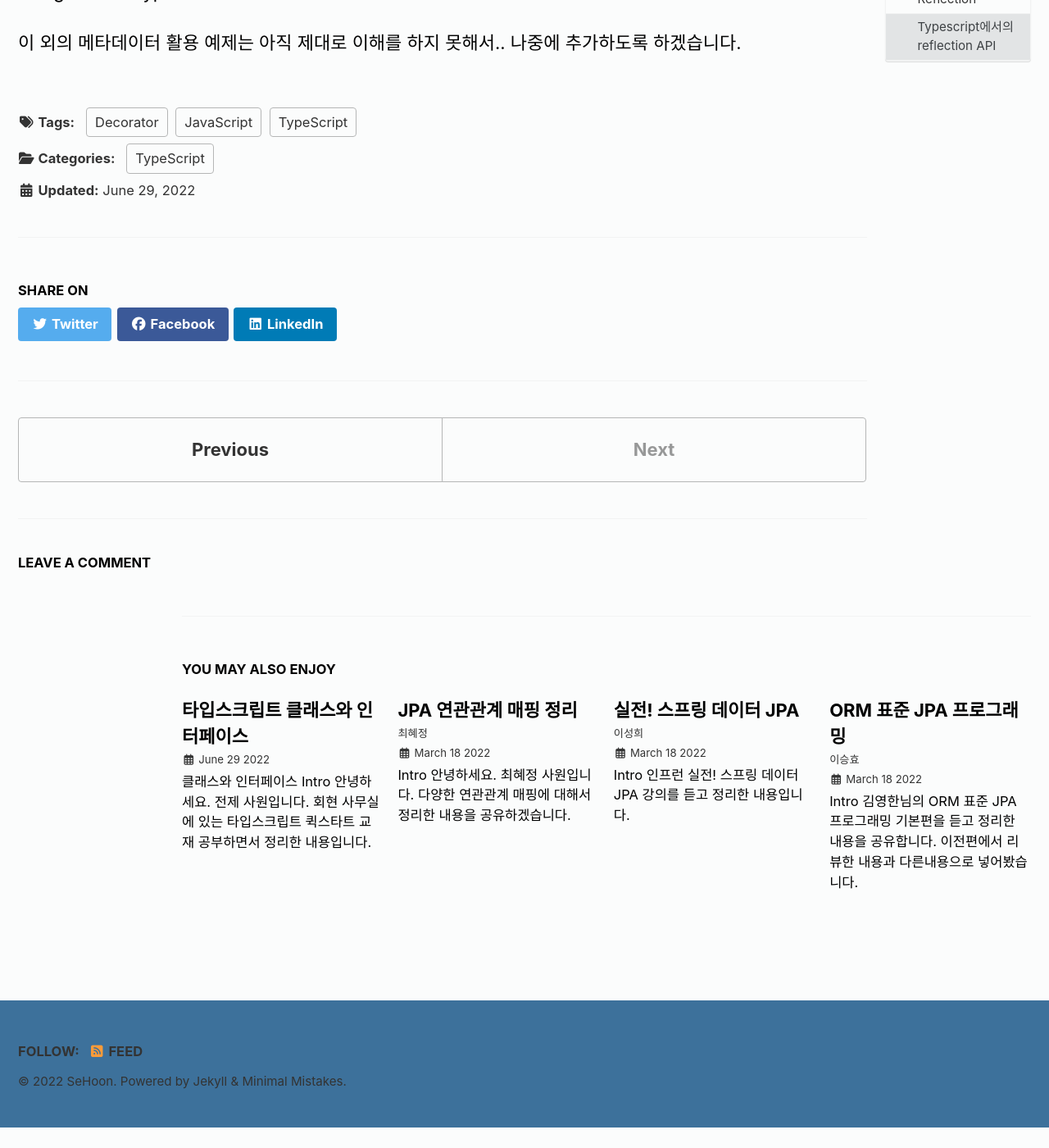
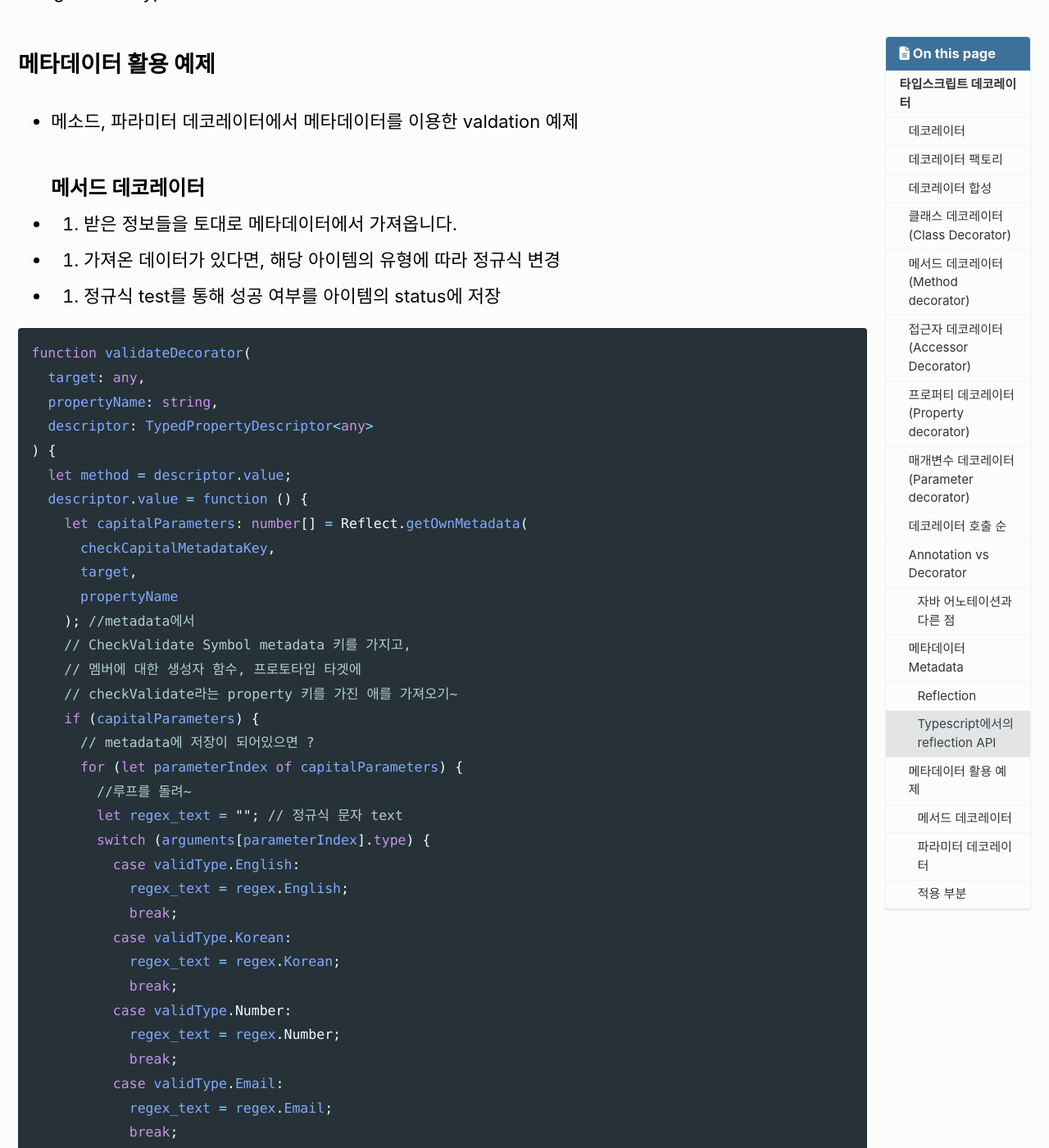
Before and after one commit to openobjectnet/openobjectnet.github.io, a Jekyll site: the page built from _posts/2022-07-04-typescript-decorator.md, in a window 1280 px wide and 1400 px high, scrolled down 16147 px. Shown: the whole window at 82% size. Built offline with Jekyll 4.4.1, drawn with Linux system fonts in a browser that asks for light colours; cached includes are drawn as plain includes; nearby versions of some CDN libraries; comment, search, counter and statistics services are not loaded; before the commit the page ends 17522 px from its top, so only the background shows below that; some of the changed text lies outside the part shown.

Commit message:
Add metadata decorator example

````diff
--- a/_posts/2022-07-04-typescript-decorator.md
+++ b/_posts/2022-07-04-typescript-decorator.md
@@ -507,4 +507,104 @@ narcissistic param types : string, number, Object, Ive, Function, Object
 
 design: returntype 이라는 메타 데이터 키를 사용하여 메서드의 반환 유형에 대한 정보를 얻을 수도 있습니다.
 
-이 외의 메타데이터 활용 예제는 아직 제대로 이해를 하지 못해서.. 나중에 추가하도록 하겠습니다.
+## 메타데이터 활용 예제
+- 메소드, 파라미터 데코레이터에서 메타데이터를 이용한 valdation 예제
+### 메서드 데코레이터
+
+- 1. 받은 정보들을 토대로 메타데이터에서 가져옵니다.
+- 2. 가져온 데이터가 있다면, 해당 아이템의 유형에 따라 정규식 변경
+- 3. 정규식 test를 통해 성공 여부를 아이템의 status에 저장
+
+```ts
+function validateDecorator(
+  target: any,
+  propertyName: string,
+  descriptor: TypedPropertyDescriptor<any>
+) {
+  let method = descriptor.value;
+  descriptor.value = function () {
+    let capitalParameters: number[] = Reflect.getOwnMetadata(
+      checkCapitalMetadataKey,
+      target,
+      propertyName
+    ); //metadata에서
+    // CheckValidate Symbol metadata 키를 가지고,
+    // 멤버에 대한 생성자 함수, 프로토타입 타겟에
+    // checkValidate라는 property 키를 가진 애를 가져오기~
+    if (capitalParameters) {
+      // metadata에 저장이 되어있으면 ?
+      for (let parameterIndex of capitalParameters) {
+        //루프를 돌려~
+        let regex_text = ""; // 정규식 문자 text
+        switch (arguments[parameterIndex].type) {
+          case validType.English:
+            regex_text = regex.English;
+            break;
+          case validType.Korean:
+            regex_text = regex.Korean;
+            break;
+          case validType.Number:
+            regex_text = regex.Number;
+            break;
+          case validType.Email:
+            regex_text = regex.Email;
+            break;
+          case validType.Password:
+            regex_text = regex.Password;
+            break;
+          default:
+            break;
+        }
+        const reg = new RegExp(regex_text); // 정규식 test용 객체 생성
+        arguments[parameterIndex].status = reg.test(
+          arguments[parameterIndex].value
+        ); //정규식 성공 여부를 해당 아이템 status에 설정
+      }
+    }
+    return method!.apply(this, arguments); //함수에 단일 배열 전달~
+  };
+}
+```
+### 파라미터 데코레이터
+
+- 1. 파라미터에 연결함
+- 2. existingCapitalParameters에
+  - 메타데이터에 배열이 존재한다면 해당 배열
+  - 없다면 빈 배열
+- 3. 위에서 가져온 배열에 매개변수 인덱스 담아주기
+- 4. metadata 정의
+
+```ts
+function parameterDecorator(
+  target: any,
+  propertyKey: string | symbol,
+  parameterIndex: number
+) {
+  let existingCapitalParameters: number[] =
+    Reflect.getOwnMetadata(checkCapitalMetadataKey, target, propertyKey) || [];
+  existingCapitalParameters.push(parameterIndex); //metadata에서 가져온 배열에 해당 매개변수 인덱스를 담아주기
+  Reflect.defineMetadata(
+    checkCapitalMetadataKey,
+    existingCapitalParameters,
+    target,
+    propertyKey
+  );
+  // 데코레이터 내부에 metadata 정의
+}
+```
+
+### 적용 부분
+
+```ts
+  @validateDecorator
+  checkValidate(@parameterDecorator item: validItem): void {
+    console.log(item);
+    // {
+    //     "id": 4,
+    //     "type": "Email",
+    //     "value": "fdsafd@fdsafd.com",
+    //     "status": true,
+    //     "errMsg": "이메일 형식 (ex : email@email.com)"
+    // }
+  }
+```
````
